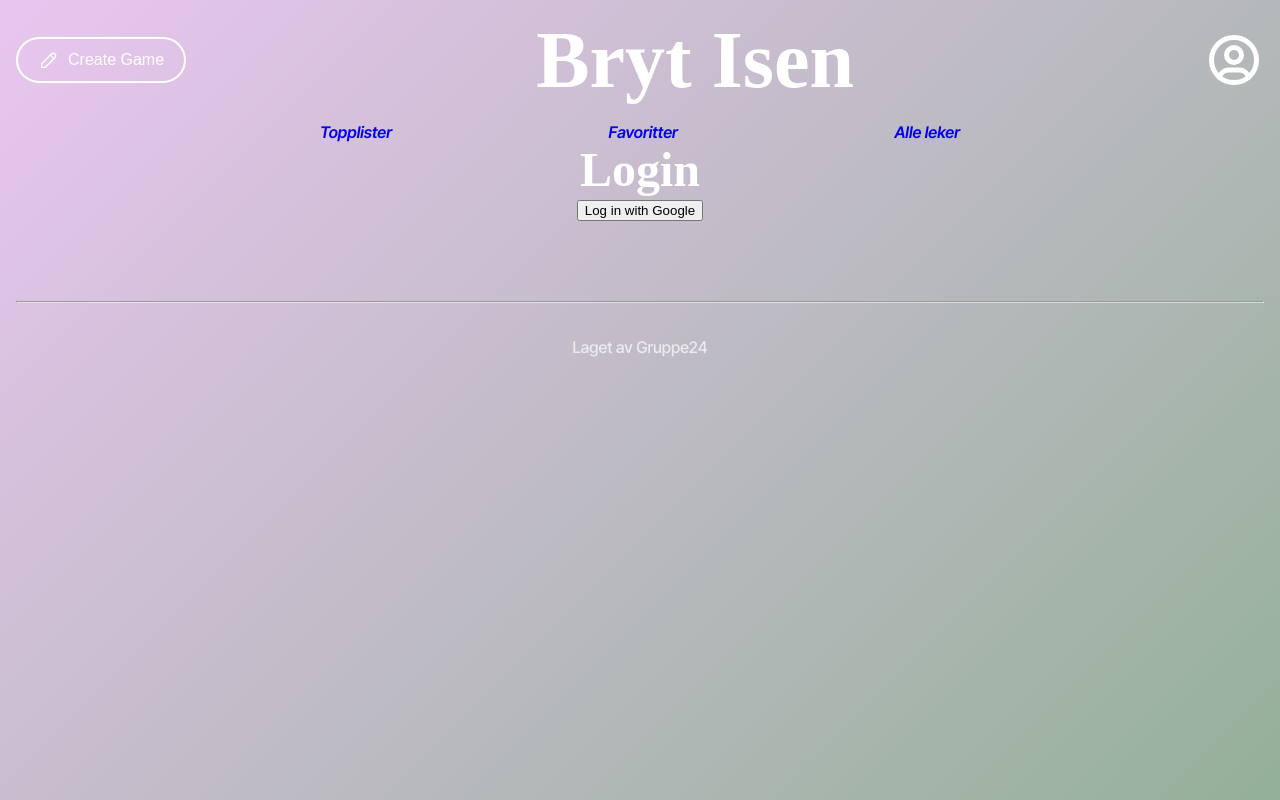
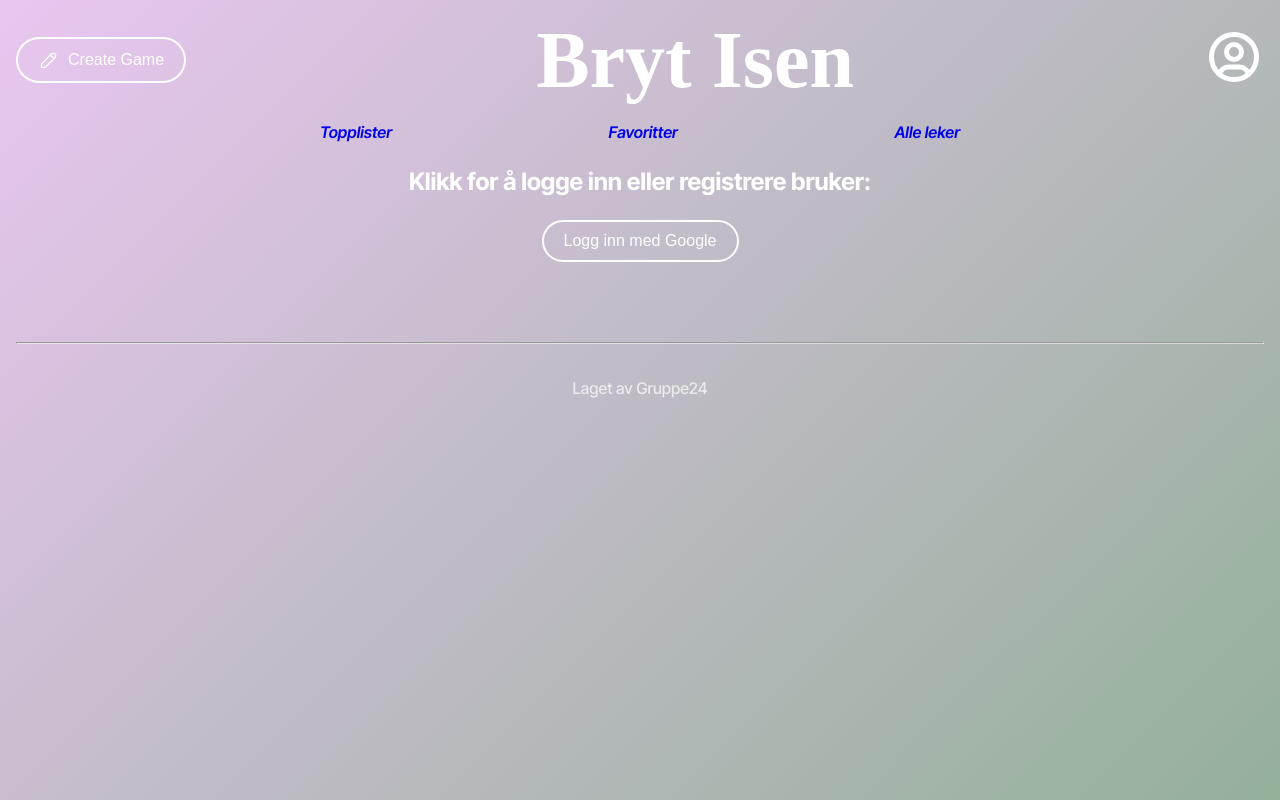
Before and after one commit to G-dubbbz/bryt-isen, a React (Vite) app in the folder frontend/: page /login in a window 1280 px wide. Built offline with nearby package versions, Linux system fonts and the light colour scheme; no server answers; a web font is replaced by a local one.

Commit message:
Make profile icon redirect to login
Co-authored-by: Christoffer Ulvang Thorvaldsen <chrisuth@stud.ntnu.no>

```diff
--- a/frontend/src/App.tsx
+++ b/frontend/src/App.tsx
@@ -11,6 +11,7 @@ import UserForm from "./components/UserForm/UserForm";
 import { GoogleOAuthProvider } from '@react-oauth/google'
 import Login from './components/LogIn/Login'
 import LoginSuccess from './components/LogIn/LoginSuccess'
+import Welcome from './components/LogIn/Welcome'
 
 // This way of handling the clientId is probaly not secure, but it works for now
 const clientId = "721101879951-1h9gbapa71463dp1ubv3hiuel63td6mq.apps.googleusercontent.com";
@@ -28,6 +29,7 @@ function App() {
         <Route path="/register" element={<UserForm />} />
         <Route path="/login" element={<Login />} />
         <Route path="/login/success" element={<LoginSuccess />} />
+        <Route path="/welcome" element={<Welcome />} />
       </Routes>
       <footer>
         <hr />
--- /dev/null
+++ b/frontend/src/components/LogIn/Login.css
@@ -0,0 +1,3 @@
+.login_button {
+  margin: auto;
+}
--- a/frontend/src/components/LogIn/Login.tsx
+++ b/frontend/src/components/LogIn/Login.tsx
@@ -1,12 +1,45 @@
+import { useEffect } from "react";
+import Button from "../Button/Button";
+import "./Login.css";
+import { getUser } from "../../services/UserService";
+import { User } from "../../services/Models";
+import { useNavigate } from "react-router-dom";
+
 const Login = () => {
-    const handleLogin = () => window.location.href = "http://localhost:8080/oauth2/authorization/google";
+  const navigate = useNavigate();
+  useEffect(() => {
+    const fetchData = async () => {
+      try {
+        const user: User = await getUser();
+        console.log(user);
+        if (user !== null) {
+          if (
+            user.userName !== null &&
+            user.userName !== undefined &&
+            user.userName !== ""
+          ) {
+            navigate("/welcome");
+          }
+        }
+      } catch (error) {
+        console.error("Error fetching user:", error);
+      }
+    };
+    fetchData();
+  }, [navigate]);
 
-    return (
-        <div>
-            <h1>Login</h1>
-            <button onClick={handleLogin}>Log in with Google</button>
-        </div>
-    );
+  const handleLogin = () =>
+    (window.location.href =
+      "http://localhost:8080/oauth2/authorization/google");
+
+  return (
+    <div>
+      <h2>Klikk for å logge inn eller registrere bruker:</h2>
+      <Button className="login_button" onClick={handleLogin}>
+        <p>Logg inn med Google</p>
+      </Button>
+    </div>
+  );
 };
 
 export default Login;
--- /dev/null
+++ b/frontend/src/components/LogIn/Welcome.tsx
@@ -0,0 +1,10 @@
+function Welcome() {
+  return (
+    <div>
+      <br />
+      <p>Velkommen!</p>
+    </div>
+  );
+}
+
+export default Welcome;
--- a/frontend/src/components/UserForm/UserForm.tsx
+++ b/frontend/src/components/UserForm/UserForm.tsx
@@ -40,7 +40,7 @@ const UserForm: React.FC = () => {
     console.log(username);
 
     try {
-        const user : User = { name: username }
+        const user : User = { userName: username }
         registerUser(user);
         leave();
     } catch (error) {
--- a/frontend/src/components/header/Header.tsx
+++ b/frontend/src/components/header/Header.tsx
@@ -27,6 +27,7 @@ function Header() {
           <p>Create Game</p>
         </Button>
         <h1 id="title">Bryt Isen</h1>
+        <Link to="/login">
           <svg
             xmlns="http://www.w3.org/2000/svg"
             width="60"
@@ -42,6 +43,7 @@ function Header() {
             <path d="M12 10m-3 0a3 3 0 1 0 6 0a3 3 0 1 0 -6 0" />
             <path d="M6.168 18.849a4 4 0 0 1 3.832 -2.849h4a4 4 0 0 1 3.834 2.855" />
           </svg>
+        </Link>
       </div>
       <div className="header-links">
         <CustomLink to="/">Topplister</CustomLink>
--- a/frontend/src/pages/creategame/CreateGame.tsx
+++ b/frontend/src/pages/creategame/CreateGame.tsx
@@ -161,7 +161,8 @@ function CreateGame() {
 
   const navigate = useNavigate();
   const leave = () => {
-    navigate("/all");
+    // Wait a bit before navigating to allow the backend to update
+    setTimeout(() => navigate("/all"), 1500);
   };
 
   const handleSubmit = (e: React.MouseEvent) => {
@@ -174,7 +175,7 @@ function CreateGame() {
       duration_min: parseInt(gameMinH),
       duration_max: parseInt(gameMaxH),
       players_min: parseInt(gameMinPlayer),
-      players_max: parseInt(gameMaxPlayer)
+      players_max: parseInt(gameMaxPlayer),
     };
     createGame(game);
     leave();
--- a/frontend/src/services/Models.ts
+++ b/frontend/src/services/Models.ts
@@ -18,7 +18,7 @@ export interface List {
 }
 
 export interface User {
-    name?: string;
+    userName?: string;
     email?: string;
 }
 
```
Also changed, not shown: 2 other files (tests, documents, lock files or other folders). Lines whose indentation alone changed are shown as unchanged.
